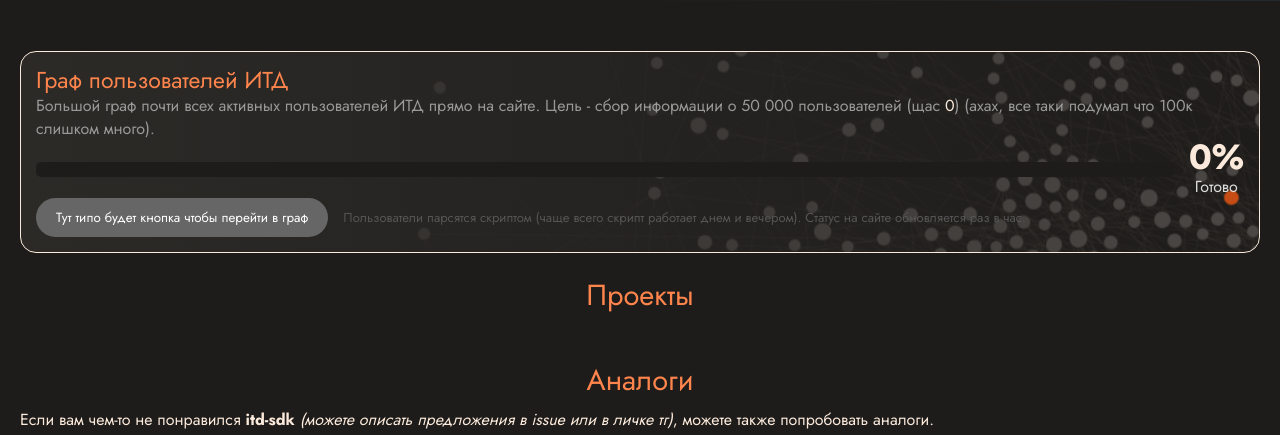
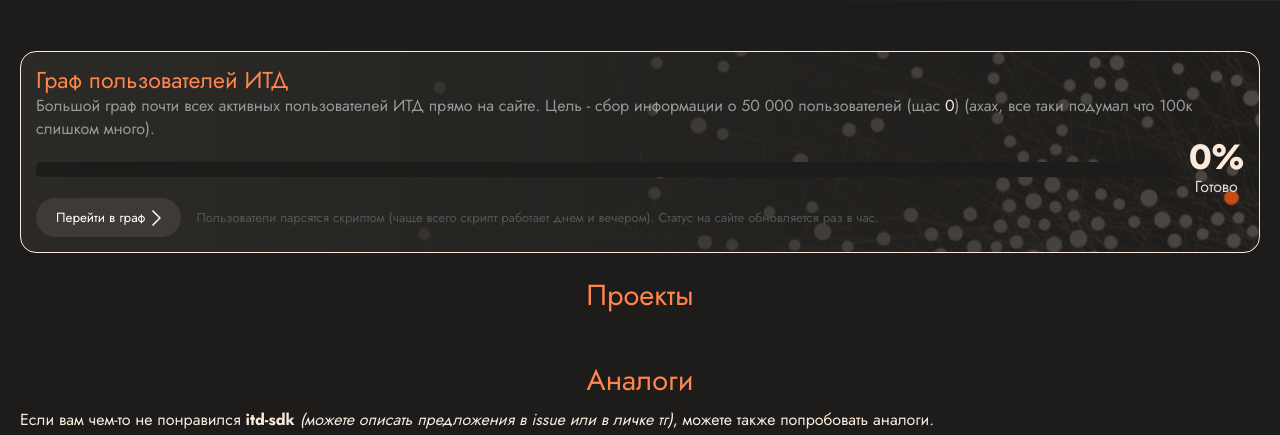
Before and after one commit to itd-sdk/website, a FastAPI app: page / in a window 1280 px wide. Shown: the part 799-1234 px from the top of the page. Run offline with FastAPI, Linux system fonts and the light colour scheme; grey boxes are pictures that could not be loaded.

Commit message:
fix: make graph button clickable

```diff
--- a/app/static/css/index.css
+++ b/app/static/css/index.css
@@ -28,9 +28,6 @@
   rotate: 90deg;
   margin-right: 3px;
 }
-/* .arrow-right {
-  rotate: 0deg;
-} */
 
 #graph {
   background:
@@ -81,9 +78,9 @@
   align-items: center;
   gap: 15px;
 }
-#graph-actions button {
+/* #graph-actions button {
   display: inline;
-}
+} */
 #graph-other {
   color: #555;
   font-size: 13px;
--- a/app/templates/index.html
+++ b/app/templates/index.html
@@ -11,7 +11,7 @@
     <!-- <div id="landing-description">Код для ИТД</div> -->
     <div id="landing-buttons">
         <button id="view-projects" onclick="location.href='/#projects';"><img src="static/icons/arrow.svg" class="arrow-bottom">Посмотреть проекты</button>
-        <button id="view-docs" class="primary" onclick="location.href='/docs';"><img src="static/icons/arrow.svg" class="arrow-right">Документация</button>
+        <button id="view-docs" class="primary" onclick="location.href='/docs';"><img src="static/icons/arrow.svg">Документация</button>
     </div>
 </div>
 <video src="static/videos/vizualizer.mp4" id="landing-vizualizer" autoplay muted loop></video>
@@ -27,7 +27,7 @@
             </div>
         </div>
         <div id="graph-actions">
-            <button disabled>Тут типо будет кнопка чтобы перейти в граф</button>
+            <button onclick="location.href='/graph'">Перейти в граф <img src="static/icons/arrow.svg"></button>
             <div id="graph-other">Пользователи парсятся скриптом (чаще всего скрипт работает днем и вечером). Статус на сайте обновляется раз в час.</div>
         </div>
     </div>
```
